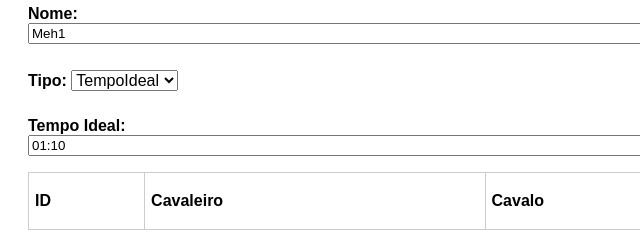
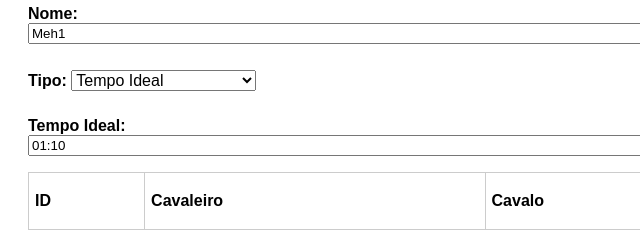
Before and after one commit to dicamarques14/dicamarques14.github.io, a plain HTML site: page hjp-data.html in a window 1280 px wide. Shown: the part 207-447 px from the top of the page, 0-640 px from the left. Drawn offline with nearby package versions, Linux system fonts and the light colour scheme.

Commit message:
Add files via upload

```diff
--- a/hjp-data.html
+++ b/hjp-data.html
@@ -110,7 +110,13 @@
 
             infoProva.innerHTML = `
         <p><strong>Nome:</strong> <input type="text" value="${prova.nome}" onchange="dados[${index}].nome = this.value; atualizarSelect()" /></p>
-        <p><strong>Tipo:</strong> <select id="provaTipo" value="${prova.tipo}"> <option value="TempoIdeal">TempoIdeal</option> <option value="Cronometro">Cronometro</option> </select></p>
+        <p><strong>Tipo:</strong>
+            <select id="provaTipo" value="${prova.tipo}">
+                <option value="TempoIdeal">Tempo Ideal</option>
+                <option value="Cronometro">Cronometro</option>
+                <option value="CronometroBarrage">Cronometro c/ Barrage</option>
+            </select>
+        </p>
         <p><strong>Tempo Ideal:</strong> <input type="text" value="${prova.tempoIdeal}" onchange="dados[${index}].tempoIdeal = this.value" /></p>
       `;
 
```
